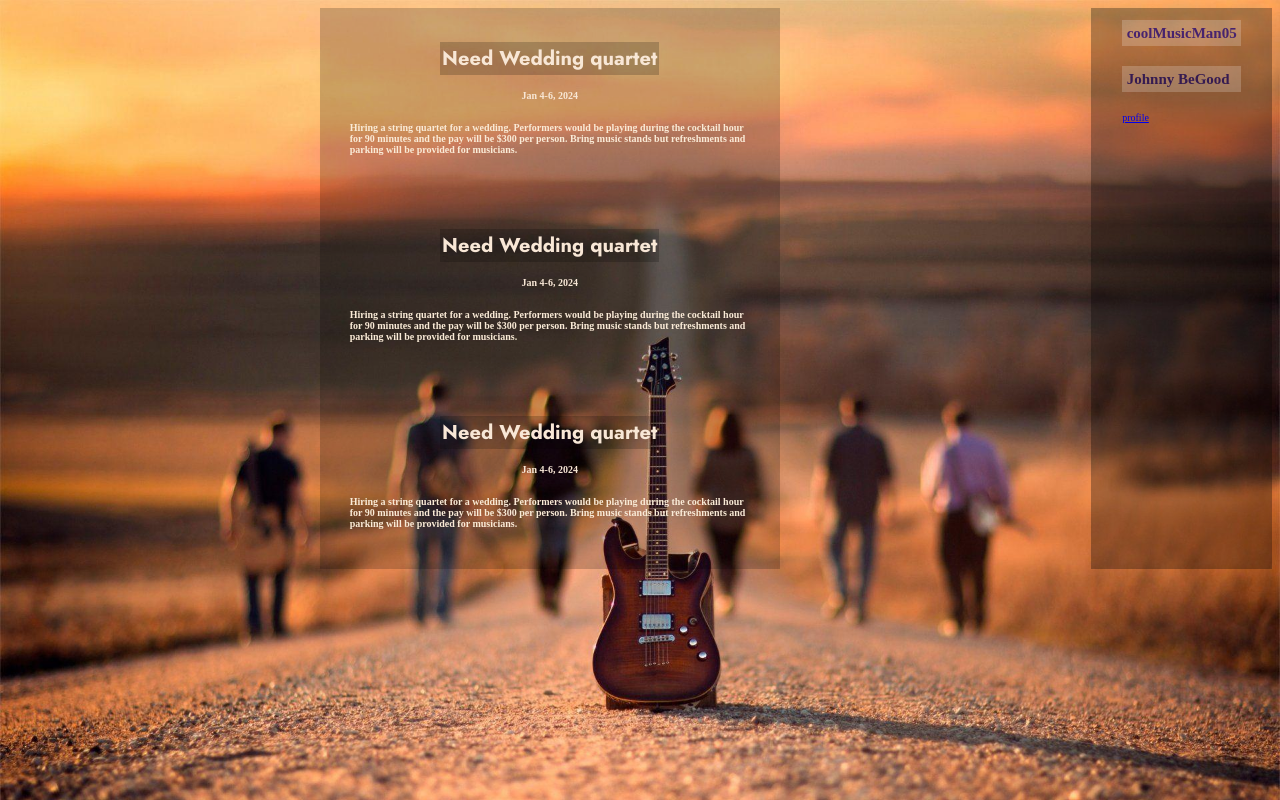
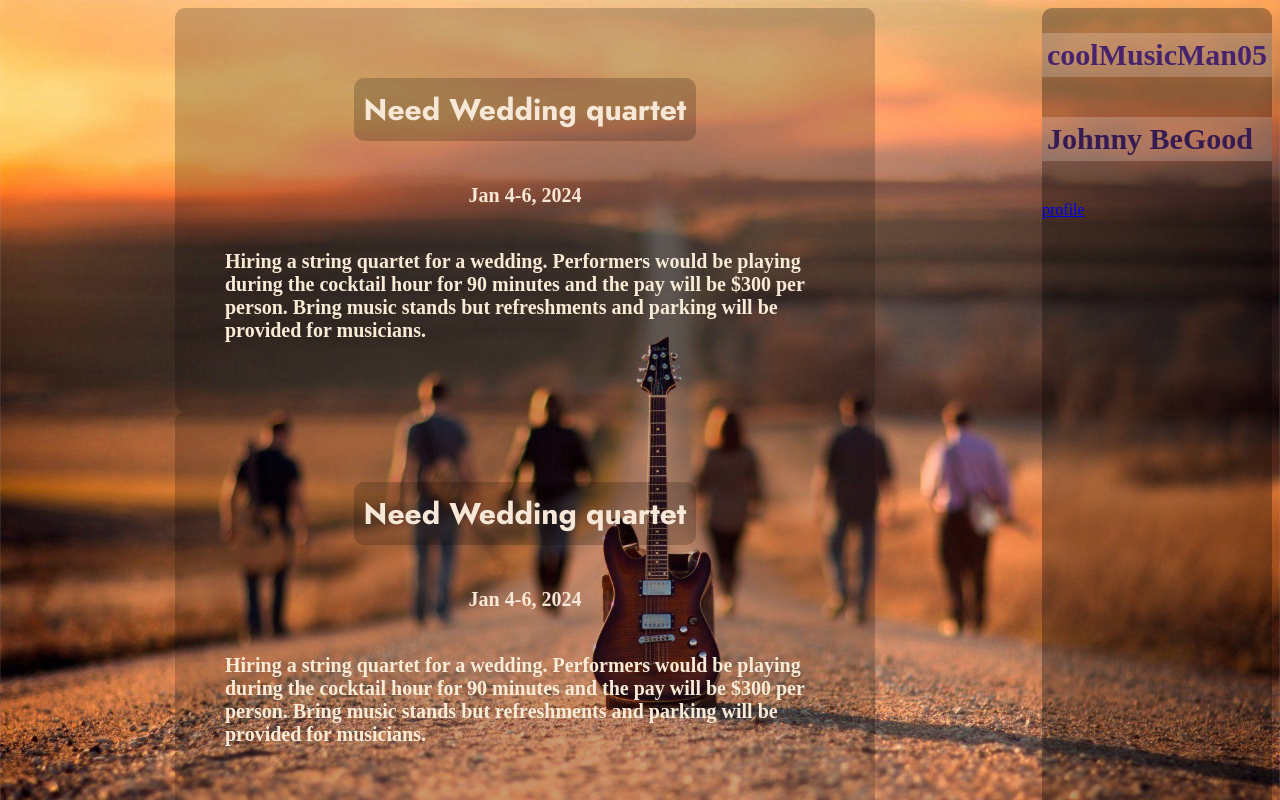
Before and after one commit to team-pink-fairy-armadillo61/band-former-gig-finder, a React app: page / in a window 1280 px wide. Shown: the top 800 px of the page. Built offline with nearby package versions, Linux system fonts and the light colour scheme; a web font is replaced by a local one.

Commit message:
feeds page font size update

```diff
--- a/src/client/App.jsx
+++ b/src/client/App.jsx
@@ -27,7 +27,8 @@ const router = createBrowserRouter([
     element: <Signup />,
   },
   {
-    path: "/user/:userID",
+    // path: "/user/:userID",
+    path: "/user",
     element: <Profile />,
   },
   {
--- a/src/client/styles/stylesheet.scss
+++ b/src/client/styles/stylesheet.scss
@@ -3,28 +3,11 @@
 
 @import url('https://fonts.googleapis.com/css2?family=Cabin&family=Jost:ital,wght@0,300;0,400;0,700;1,300&family=Raleway:wght@800&family=Rubik+Marker+Hatch&display=swap');
 
-* {
-    font-size: 10px;
-}
+
 #feed-wrap-container {
     display: grid;
     grid-template-columns: 6fr 1fr;
 
-}
-
-.post-title {
-    font-family: Jost, sans-serif;
-    color: $font-light-orange;
-    // color:rgb(245, 220, 203);
-    font-size: 2em;
-    margin: 0.2em;
-    padding: auto;
-    font-weight: bold;
-    background: rgb(0,0,0,0.2);
-    padding: 0.1em;
-}
-.post-date {
-    color: $font-light-orange;
 
 }
 .feed-posts {
@@ -35,19 +18,38 @@
     color: antiquewhite;
     font-weight: bold;
     background: rgb(0,0,0,0.2);
-    width: 40em;
+    width: 600px;
     margin:auto;
-    font-size: 1rem;
-    padding: 3em;
+    font-size: 20px;
+    padding: 50px;
+    border-radius: 10px;
+}
+
+.post-title {
+    font-family: Jost, sans-serif;
+    color: $font-light-orange;
+    // color:rgb(245, 220, 203);
+    font-size: 30px;
+    margin: 20px;
+    padding: auto;
+    font-weight: bold;
+    background: rgb(0,0,0,0.2);
+    padding: 10px;
+    border-radius: 10px;
+}
+.post-date {
+    color: $font-light-orange;
 
 }
+
 
 #sidebar {
     display: flex;
     flex-direction: column;
     align-items: center;
     color: $font-light-orange;
-    background:rgb(0,0,0,0.3)
+    background:rgb(0,0,0,0.3);
+    border-radius: 10px;
 }
 body {
     background-image: url('./img/musiciansbg.jpeg');
@@ -56,10 +58,10 @@ body {
 }
 
 .sidebar-username, .sidebar-name {
-    color: #47236e;;
-    font-size: 1.5rem;
+    color: #47236e;
+    font-size: 30px;
     background: rgb(255,255,255,0.2);
-    padding: 0.3em;
+    padding: 5px;
 }
 .sidebar-name {
     color: #351b51;
```
